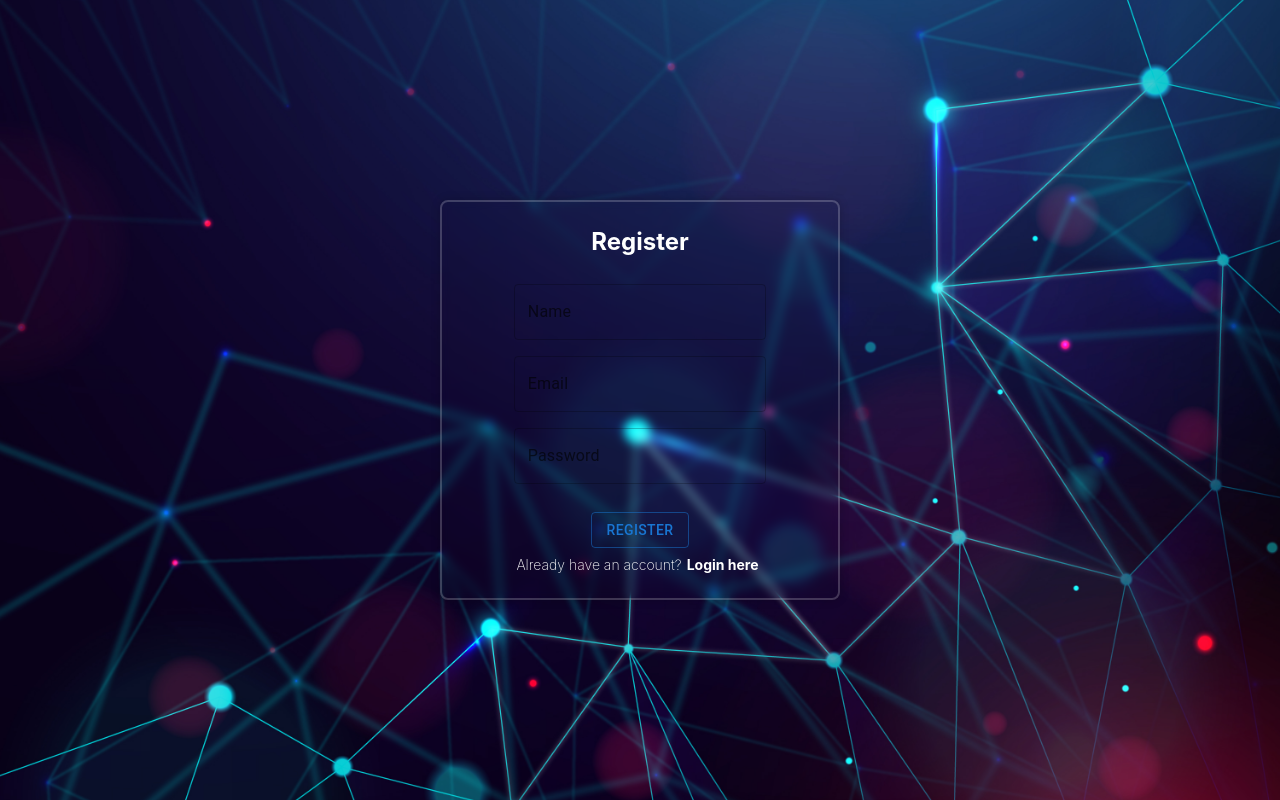
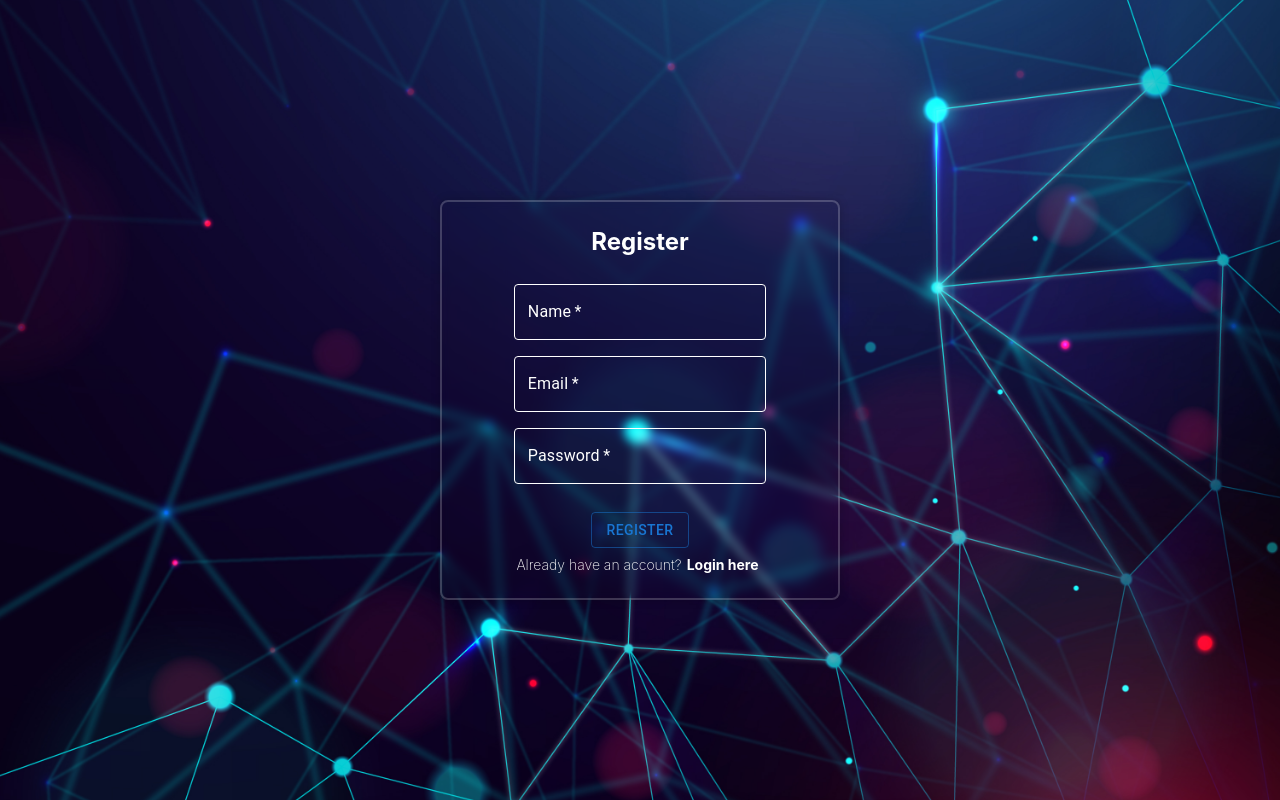
Before and after one commit to ShubhradipSarkar/YourMedia_client_gql, a React (Create React App) app: page /Register in a window 1280 px wide. Built offline with nearby package versions, Linux system fonts and the light colour scheme.

Commit message:
loading ui

```diff
--- a/src/components/Login.js
+++ b/src/components/Login.js
@@ -2,7 +2,10 @@ import { useState } from "react";
 import axios from "axios";
 import { useNavigate } from "react-router-dom";
 import * as React from 'react';
+import { outlinedInputClasses } from '@mui/material/OutlinedInput';
 import Box from '@mui/material/Box';
+import { createTheme, ThemeProvider, useTheme } from '@mui/material/styles';
+
 import TextField from '@mui/material/TextField';
 import Button from '@mui/material/Button';
 import "./Login.css";
@@ -10,13 +13,80 @@ import Visibility from '@mui/icons-material/Visibility';
 import VisibilityOff from '@mui/icons-material/VisibilityOff';
 import YourOtherComponent from './GetUsers'
 
+const customTheme = (outerTheme) =>
+  createTheme({
+    palette: {
+      mode: outerTheme.palette.mode,
+    },
+    components: {
+      MuiTextField: {
+        styleOverrides: {
+          root: {
+            '--TextField-brandBorderColor': 'white',
+            '--TextField-brandBorderHoverColor': '#B2BAC2',
+            '--TextField-brandBorderFocusedColor': '#6F7E8C',
+            '& label.Mui-focused': {
+              color: 'var(--TextField-brandBorderFocusedColor)',
+            },
+          },
+        },
+      },
+      MuiOutlinedInput: {
+        styleOverrides: {
+          notchedOutline: {
+            borderColor: 'var(--TextField-brandBorderColor)',
+          },
+          root: {
+            [`&:hover .${outlinedInputClasses.notchedOutline}`]: {
+              borderColor: 'var(--TextField-brandBorderHoverColor)',
+            },
+            [`&.Mui-focused .${outlinedInputClasses.notchedOutline}`]: {
+              borderColor: 'var(--TextField-brandBorderFocusedColor)',
+            },
+          },
+        },
+      },
+      MuiFilledInput: {
+        styleOverrides: {
+          root: {
+            '&::before, &::after': {
+              borderBottom: '2px solid var(--TextField-brandBorderColor)',
+            },
+            '&:hover:not(.Mui-disabled, .Mui-error):before': {
+              borderBottom: '2px solid var(--TextField-brandBorderHoverColor)',
+            },
+            '&.Mui-focused:after': {
+              borderBottom: '2px solid var(--TextField-brandBorderFocusedColor)',
+            },
+          },
+        },
+      },
+      MuiInput: {
+        styleOverrides: {
+          root: {
+            '&::before': {
+              borderBottom: '2px solid var(--TextField-brandBorderColor)',
+            },
+            '&:hover:not(.Mui-disabled, .Mui-error):before': {
+              borderBottom: '2px solid var(--TextField-brandBorderHoverColor)',
+            },
+            '&.Mui-focused:after': {
+              borderBottom: '2px solid var(--TextField-brandBorderFocusedColor)',
+            },
+          },
+        },
+      },
+    },
+  });
 function Login(){
+  const outerTheme = useTheme();
     const [email, SetEmail] = useState("");
     const [password, SetPassword] = useState("");
     const LoginAPI = 'https://graphqlserveryourmedia-production.up.railway.app/auth/login/';
     const navigate = useNavigate();
     const [showPassword, setShowPassword] = React.useState(false);
     const [passId, SetPassId] = useState("");
+    const [rgstSuccess, SetRgstSuccess] = useState("");
 
   const handleClickShowPassword = () => setShowPassword((show) => !show);
 
@@ -38,9 +108,10 @@ function Login(){
             localStorage.setItem('userId', LoggedIn.data.userId);
             localStorage.setItem('username', LoggedIn.data.username);
             //await new Promise((resolve) => setTimeout(resolve, 3000));
-            navigate("/Home");
+            navigate("/Feed");
         }
         catch{
+            SetRgstSuccess("Invalid Credentials!")
             console.log('Unknown Network Error');
         }
     }
@@ -58,12 +129,14 @@ function Login(){
         <center className="center">
           <h2 className="heading">Login</h2>
           <div className="input" style={{ marginTop: '5%' , marginBottom: '5%'}}>
-
+          <ThemeProvider theme={customTheme(outerTheme)}>
             <TextField
             InputProps={{
               style: { borderColor: 'white' },
             }}
             sx={{ input: { color: '#ffffff' }}}
+            InputLabelProps={{ style:{color: 'white'} }}
+            required
               className="email"
               id="outlined-email-input"
               label="Email"
@@ -75,17 +148,22 @@ function Login(){
             />
             <i className='bx bxs-user'></i>
             <TextField
+
             sx={{ input: { color: '#ffffff' } }}
+
               className="password"
               id="outlined-password-input"
               label="Password"
               type="password"
+              InputLabelProps={{ style:{color: 'white'} }}
               autoComplete="current-password"
               value={password}
+              required
               onChange={(e)=>{SetPassword(e.target.value)}}
             />
-
+            </ThemeProvider>
           </div>
+          <b style={{color: 'red'}}>{rgstSuccess}</b>
           <Button color="primary" variant="outlined" onClick={LoginUser}>Login</Button>
           <p className="register">Don't have an account?<span><a href="/register" className="span">Register here</a></span></p>
         </center>
--- a/src/components/Register.js
+++ b/src/components/Register.js
@@ -2,14 +2,81 @@ import { useState } from "react";
 import axios from "axios";
 import { useNavigate } from "react-router-dom";
 import * as React from 'react';
+import { outlinedInputClasses } from '@mui/material/OutlinedInput';
 import Box from '@mui/material/Box';
+import { createTheme, ThemeProvider, useTheme } from '@mui/material/styles';
 import TextField from '@mui/material/TextField';
 import Button from '@mui/material/Button';
 import "./Login.css";
 import Visibility from '@mui/icons-material/Visibility';
 import VisibilityOff from '@mui/icons-material/VisibilityOff';
-
+const customTheme = (outerTheme) =>
+  createTheme({
+    palette: {
+      mode: outerTheme.palette.mode,
+    },
+    components: {
+      MuiTextField: {
+        styleOverrides: {
+          root: {
+            '--TextField-brandBorderColor': 'white',
+            '--TextField-brandBorderHoverColor': '#B2BAC2',
+            '--TextField-brandBorderFocusedColor': '#6F7E8C',
+            '& label.Mui-focused': {
+              color: 'var(--TextField-brandBorderFocusedColor)',
+            },
+          },
+        },
+      },
+      MuiOutlinedInput: {
+        styleOverrides: {
+          notchedOutline: {
+            borderColor: 'var(--TextField-brandBorderColor)',
+          },
+          root: {
+            [`&:hover .${outlinedInputClasses.notchedOutline}`]: {
+              borderColor: 'var(--TextField-brandBorderHoverColor)',
+            },
+            [`&.Mui-focused .${outlinedInputClasses.notchedOutline}`]: {
+              borderColor: 'var(--TextField-brandBorderFocusedColor)',
+            },
+          },
+        },
+      },
+      MuiFilledInput: {
+        styleOverrides: {
+          root: {
+            '&::before, &::after': {
+              borderBottom: '2px solid var(--TextField-brandBorderColor)',
+            },
+            '&:hover:not(.Mui-disabled, .Mui-error):before': {
+              borderBottom: '2px solid var(--TextField-brandBorderHoverColor)',
+            },
+            '&.Mui-focused:after': {
+              borderBottom: '2px solid var(--TextField-brandBorderFocusedColor)',
+            },
+          },
+        },
+      },
+      MuiInput: {
+        styleOverrides: {
+          root: {
+            '&::before': {
+              borderBottom: '2px solid var(--TextField-brandBorderColor)',
+            },
+            '&:hover:not(.Mui-disabled, .Mui-error):before': {
+              borderBottom: '2px solid var(--TextField-brandBorderHoverColor)',
+            },
+            '&.Mui-focused:after': {
+              borderBottom: '2px solid var(--TextField-brandBorderFocusedColor)',
+            },
+          },
+        },
+      },
+    },
+  });
 function Register(){
+    const outerTheme = useTheme();
     const [name, SetName] = useState("");
     const [email, SetEmail] = useState("");
     const [password, SetPassword] = useState("");
@@ -17,6 +84,7 @@ function Register(){
     const navigate = useNavigate();
     const [showPassword, setShowPassword] = React.useState(false);
     const [focused, setFocused] = useState(false);
+    const [rgstSuccess, SetRgstSuccess] = useState("");
   const handleClickShowPassword = () => setShowPassword((show) => !show);
 
   const handleMouseDownPassword = (event) => {
@@ -31,10 +99,13 @@ function Register(){
                 username: name,
                 email: email,
             }).then(()=>{console.log("User Registered"); navigate("/")})
-            .catch((err)=>{console.log("Couldn't register user", err.msg)});
+            .catch((err)=>{console.log("Couldn't register user", err.msg,
+
+            SetRgstSuccess("Couldn't Register User! Try Later"))});
         }
         catch(error){
             console.log("Unknown Server Error, Try Later");
+            SetRgstSuccess("Unknown Network Error! Try Later")
         }
     };
 
@@ -52,6 +123,7 @@ function Register(){
         <center className="center">
         <h2 className="heading">Register</h2>
         <div className="input" style={{ marginTop: '5%' , marginBottom: '5%'}}>
+        <ThemeProvider theme={customTheme(outerTheme)}>
         <TextField
             id="outlined-name-input"
             label="Name"
@@ -59,6 +131,8 @@ function Register(){
       InputProps={{
         style: {  borderColor:'white' },
       }}
+      InputLabelProps={{ style:{color: 'white'} }}
+            required
             type="name"
             value={name}
             onChange={(e)=>{SetName(e.target.value)}}
@@ -67,6 +141,8 @@ function Register(){
             id="outlined-email-input"
             label="Email"
             type="email"
+            InputLabelProps={{ style:{color: 'white'} }}
+            required
             sx={{ input: { color: '#ffffff' }}}
             value={email}
             onChange={(e)=>{SetEmail(e.target.value)}}
@@ -74,7 +150,8 @@ function Register(){
         <TextField
             id="outlined-password-input"
             label="Password"
-
+            InputLabelProps={{ style:{color: 'white'} }}
+            required
             type="password"
             InputProps={{
                 style: {
@@ -88,8 +165,9 @@ function Register(){
             value={password}
             onChange={(e)=>{SetPassword(e.target.value)}}
         />
-
+        </ThemeProvider>
         </div>
+        <b style={{color: 'red'}}>{rgstSuccess}</b>
         <Button color="primary" variant="outlined" onClick={RegisterUser}>Register</Button>
         <p className="register">Already have an account?<span><a href="/" className="span">Login here</a></span></p>
         </center>
```
